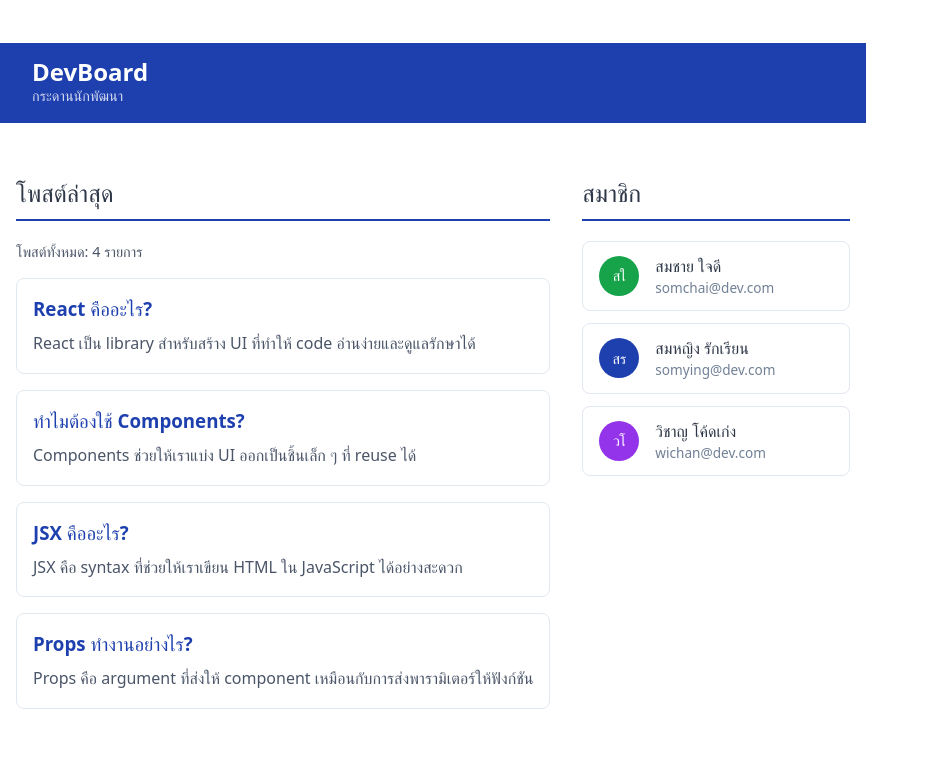
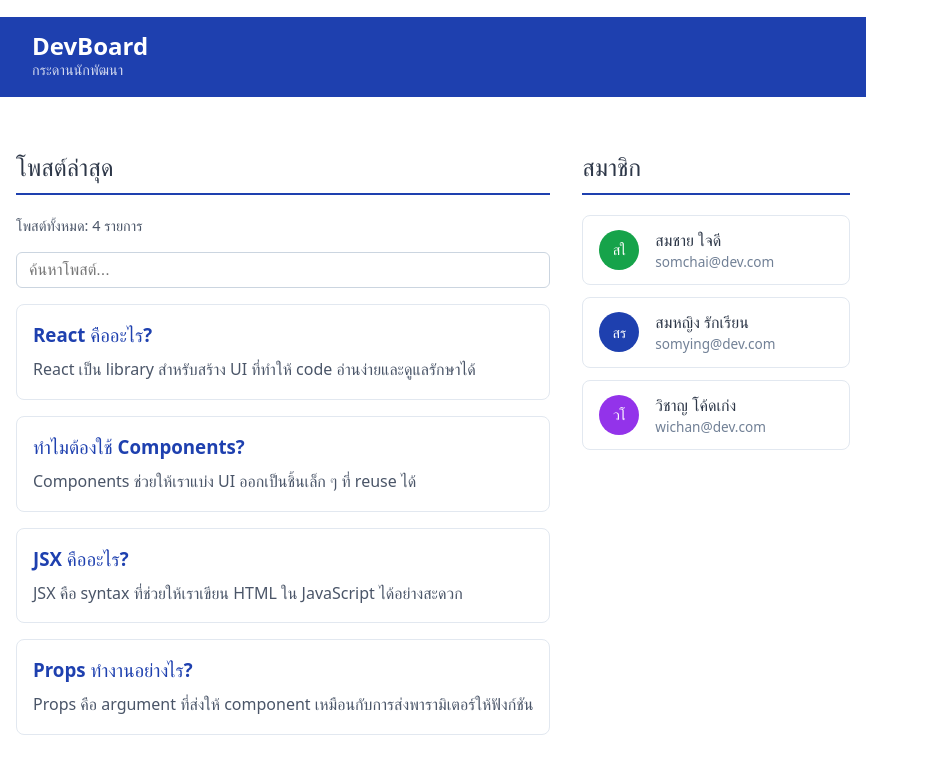
Before and after one commit to Cafeneslai/project_frontend_devbroad, a React (Vite) app: page / in a window 1280 px wide. Shown: the top 774 px of the page, without its empty margins (0-929 px from the left). Built offline with nearby package versions, Linux system fonts and the light colour scheme.

Commit message:
feat:add Activity 1 — Search Input

```diff
--- a/src/App.jsx
+++ b/src/App.jsx
@@ -1,3 +1,4 @@
+import { useState } from "react";
 import Navbar from "./components/Navbar";
 import PostList from "./components/PostList";
 import UserCard from "./components/UserCard";
@@ -32,6 +33,16 @@
 ];
 
 function App() {
+  const [favorites, setFavorites] = useState([]);
+
+  const handleToggleFavorite = (postId) => {
+    setFavorites((prev) =>
+      prev.includes(postId)
+        ? prev.filter((id) => id !== postId)
+        : [...prev, postId],
+    );
+  };
+
   return (
     <div>
       <Navbar />
@@ -47,7 +58,11 @@
       >
         {/* คอลัมน์ซ้าย: โพสต์ */}
         <div>
-          <PostList posts={POSTS} />
+          <PostList
+            posts={POSTS}
+            favorites={favorites}
+            onToggleFavorite={handleToggleFavorite}
+          />
         </div>
 
         {/* คอลัมน์ขวา: สมาชิก */}
--- a/src/components/PostList.jsx
+++ b/src/components/PostList.jsx
@@ -1,8 +1,16 @@
+import { useState } from "react";
 import PostCard from "./PostCard";
 import PostCount from "./PostCount";
 import PostSkeleton from "./PostSkeleton";
 
-function PostList({ posts }) {
+function PostList({ posts, favorites, onToggleFavorite }) {
+  const [search, setSearch] = useState("");
+
+  // กรองโพสต์ตาม search
+  const filtered = posts.filter((post) =>
+    post.title.toLowerCase().includes(search.toLowerCase()),
+  );
+
   return (
     <div>
       <h2
@@ -14,14 +22,46 @@
       >
         โพสต์ล่าสุด
       </h2>
-      <PostCount count={posts.length} />
-      {posts.length === 0 ? (
-        <PostSkeleton />
-      ) : (
-        posts.map((post) => (
-          <PostCard key={post.id} title={post.title} body={post.body} />
-        ))
+
+      <PostCount count={filtered.length} />
+
+      {/* Search Input */}
+      <input
+        type="text"
+        placeholder="ค้นหาโพสต์..."
+        value={search}
+        onChange={(e) => setSearch(e.target.value)}
+        style={{
+          width: "100%",
+          padding: "0.5rem 0.75rem",
+          border: "1px solid #cbd5e0",
+          borderRadius: "6px",
+          fontSize: "1rem",
+          marginBottom: "1rem",
+          boxSizing: "border-box",
+        }}
+      />
+
+      {/* ถ้าไม่พบโพสต์ */}
+      {filtered.length === 0 && (
+        <p style={{ color: "#718096", textAlign: "center", padding: "2rem" }}>
+          ไม่พบโพสต์ที่ค้นหา
+        </p>
       )}
+
+      {/* Skeleton สำหรับตอนโหลดข้อมูล */}
+      {posts.length === 0 && <PostSkeleton />}
+
+      {/* แสดงรายการโพสต์ */}
+      {filtered.map((post) => (
+        <PostCard
+          key={post.id}
+          title={post.title}
+          body={post.body}
+          isFavorite={favorites.includes(post.id)}
+          onToggleFavorite={() => onToggleFavorite(post.id)}
+        />
+      ))}
     </div>
   );
 }
```
